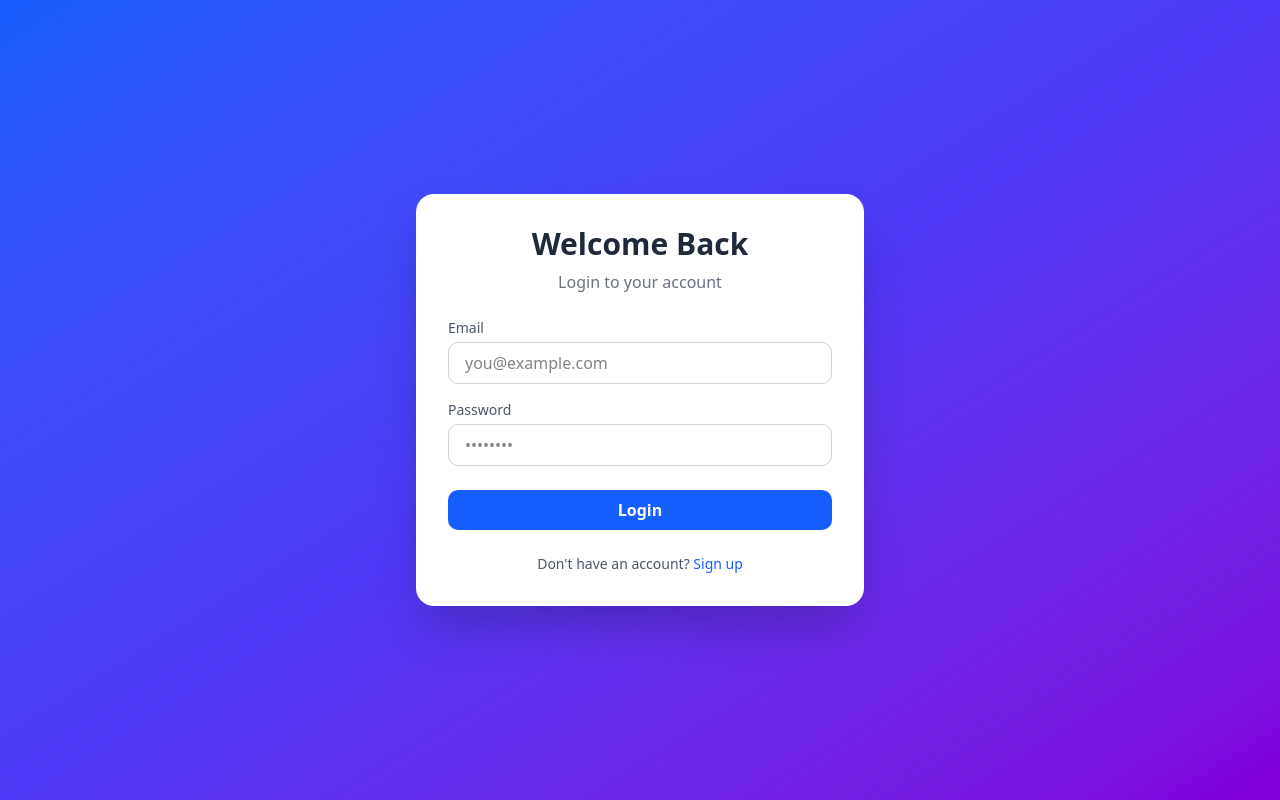
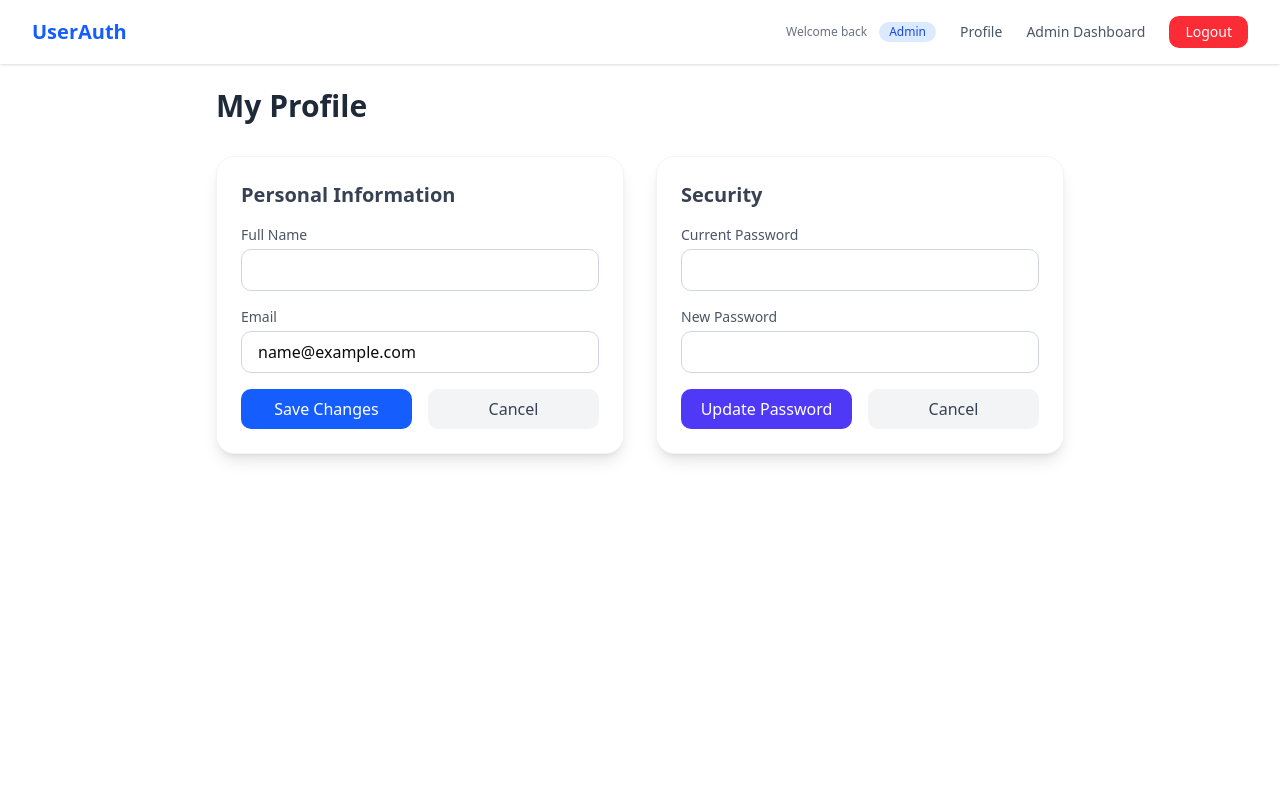
Before and after one commit to mdtawhid012/mini-user-management-system, a React app in the folder frontend/: page /profile in a window 1280 px wide. Before the commit this address led to /login. Built offline with nearby package versions, Linux system fonts and the light colour scheme; sample sign-in values are in the browser's storage; the HTML template or start-up script is replaced by a standard one.

Commit message:
add user profile page

```diff
--- a/frontend/src/App.tsx
+++ b/frontend/src/App.tsx
@@ -4,14 +4,19 @@ import { Toaster } from "sonner";
 
 import Login from "./pages/Login";
 import Signup from "./pages/Signup";
+import UserProfile from "./pages/UserProfile";
+
+import Navbar from "./components/ui/Navbar";
 
 function App() {
   return (
     <>
+      <Navbar />
       <Routes>
         <Route path="/" element={<Navigate to="/login" />} />
         <Route path="/login" element={<Login />} />
         <Route path="/signup" element={<Signup />} />
+        <Route path="/profile" element={<UserProfile />} />
         <Route path="*" element={<Navigate to="/login" />} />
       </Routes>
       <Toaster />
--- /dev/null
+++ b/frontend/src/pages/UserProfile.tsx
@@ -0,0 +1,220 @@
+import { useEffect, useState } from "react";
+import { useAuth } from "@/context/AuthContext";
+import { toast } from "sonner";
+import { Spinner } from "@/components/ui/spinner";
+import { useNavigate } from "react-router-dom";
+
+const UserProfile = () => {
+  const { user, token, login } = useAuth();
+  const navigate = useNavigate();
+
+  const [loadingUpdate, setLoadingUpdate] = useState(false);
+  const [loadingPassword, setLoadingPassword] = useState(false);
+  const [fullName, setFullName] = useState("");
+  const [email, setEmail] = useState("");
+
+  const [passwordData, setPasswordData] = useState({
+    oldPassword: "",
+    newPassword: "",
+  });
+
+  useEffect(() => {
+    if (user) {
+      setFullName(user.fullName);
+      setEmail(user.email);
+    }
+  }, [user]);
+
+  const handleUpdateProfile = async (e: React.FormEvent) => {
+    e.preventDefault();
+    setLoadingUpdate(true);
+    try {
+      const response = await fetch("http://localhost:3000/user", {
+        method: "PUT",
+        headers: {
+          "Content-Type": "application/json",
+          Authorization: `Bearer ${token}`,
+        },
+        body: JSON.stringify({ fullName, email }),
+      });
+
+      const data = await response.json();
+
+      if (!response.ok) {
+         if (data.errors) {
+          const errorMessages = Object.values(data.errors).flat();
+          throw new Error((errorMessages[0] as string) || "Update failed");
+        }
+        throw new Error(data.message || "Failed to update profile");
+      }
+
+      if (user && token) {
+        login({ ...user, fullName, email }, token);
+      }
+
+      toast.success("Profile updated successfully");
+    } catch (error) {
+      if (error instanceof Error) {
+        toast.error(error.message);
+      }
+    } finally {
+      setLoadingUpdate(false);
+    }
+  };
+
+  const handleCancelUpdate = () => {
+    if (user) {
+      setFullName(user.fullName);
+      setEmail(user.email);
+    }
+  };
+
+  const handleChangePassword = async (e: React.FormEvent) => {
+    e.preventDefault();
+    setLoadingPassword(true);
+    try {
+      const response = await fetch("http://localhost:3000/user/password", {
+        method: "PUT",
+        headers: {
+          "Content-Type": "application/json",
+          Authorization: `Bearer ${token}`,
+        },
+        body: JSON.stringify(passwordData),
+      });
+
+      const data = await response.json();
+
+       if (!response.ok) {
+        throw new Error(data.message || "Failed to change password");
+      }
+
+      toast.success("Password changed successfully");
+      setPasswordData({ oldPassword: "", newPassword: "" });
+    } catch (error) {
+       if (error instanceof Error) {
+        toast.error(error.message);
+      }
+    } finally {
+      setLoadingPassword(false);
+    }
+  };
+
+  const handleCancelPassword = () => {
+    setPasswordData({ oldPassword: "", newPassword: "" });
+  };
+
+  if (!user) {
+     navigate("/login");
+     return null;
+  }
+
+  return (
+    <div className="max-w-4xl mx-auto p-6 space-y-8">
+      <h1 className="text-3xl font-bold text-gray-800">My Profile</h1>
+
+      <div className="grid grid-cols-1 md:grid-cols-2 gap-8">
+        <div className="bg-white p-6 rounded-2xl shadow-lg border border-gray-100">
+          <h2 className="text-xl font-semibold mb-4 text-gray-700">
+            Personal Information
+          </h2>
+          <form onSubmit={handleUpdateProfile} className="space-y-4">
+            <div>
+              <label className="block text-sm font-medium text-gray-600 mb-1">
+                Full Name
+              </label>
+              <input
+                type="text"
+                value={fullName}
+                onChange={(e) => setFullName(e.target.value)}
+                className="w-full border border-gray-300 rounded-lg px-4 py-2 focus:outline-none focus:ring-2 focus:ring-blue-500"
+              />
+            </div>
+            <div>
+              <label className="block text-sm font-medium text-gray-600 mb-1">
+                Email
+              </label>
+              <input
+                type="email"
+                value={email}
+                onChange={(e) => setEmail(e.target.value)}
+                className="w-full border border-gray-300 rounded-lg px-4 py-2 focus:outline-none focus:ring-2 focus:ring-blue-500"
+              />
+            </div>
+            <div className="flex space-x-4">
+              <button
+                type="submit"
+                disabled={loadingUpdate}
+                className="flex-1 bg-blue-600 text-white px-4 py-2 rounded-lg hover:bg-blue-700 transition flex items-center justify-center disabled:opacity-50"
+              >
+                {loadingUpdate && <Spinner className="mr-2 h-4 w-4" />}
+                Save Changes
+              </button>
+              <button
+                type="button"
+                onClick={handleCancelUpdate}
+                disabled={loadingUpdate}
+                className="flex-1 bg-gray-100 text-gray-700 px-4 py-2 rounded-lg hover:bg-gray-200 transition flex items-center justify-center disabled:opacity-50"
+              >
+                Cancel
+              </button>
+            </div>
+          </form>
+        </div>
+
+        <div className="bg-white p-6 rounded-2xl shadow-lg border border-gray-100">
+          <h2 className="text-xl font-semibold mb-4 text-gray-700">
+            Security
+          </h2>
+          <form onSubmit={handleChangePassword} className="space-y-4">
+            <div>
+              <label className="block text-sm font-medium text-gray-600 mb-1">
+                Current Password
+              </label>
+              <input
+                type="password"
+                value={passwordData.oldPassword}
+                onChange={(e) =>
+                  setPasswordData({ ...passwordData, oldPassword: e.target.value })
+                }
+                className="w-full border border-gray-300 rounded-lg px-4 py-2 focus:outline-none focus:ring-2 focus:ring-blue-500"
+              />
+            </div>
+            <div>
+              <label className="block text-sm font-medium text-gray-600 mb-1">
+                New Password
+              </label>
+              <input
+                type="password"
+                value={passwordData.newPassword}
+                onChange={(e) =>
+                  setPasswordData({ ...passwordData, newPassword: e.target.value })
+                }
+                className="w-full border border-gray-300 rounded-lg px-4 py-2 focus:outline-none focus:ring-2 focus:ring-blue-500"
+              />
+            </div>
+            <div className="flex space-x-4">
+              <button
+                type="submit"
+                disabled={loadingPassword}
+                className="flex-1 bg-indigo-600 text-white px-4 py-2 rounded-lg hover:bg-indigo-700 transition flex items-center justify-center disabled:opacity-50"
+              >
+                {loadingPassword && <Spinner className="mr-2 h-4 w-4" />}
+                Update Password
+              </button>
+              <button
+                type="button"
+                onClick={handleCancelPassword}
+                disabled={loadingPassword}
+                className="flex-1 bg-gray-100 text-gray-700 px-4 py-2 rounded-lg hover:bg-gray-200 transition flex items-center justify-center disabled:opacity-50"
+              >
+                Cancel
+              </button>
+            </div>
+          </form>
+        </div>
+      </div>
+    </div>
+  );
+};
+
+export default UserProfile;
```
